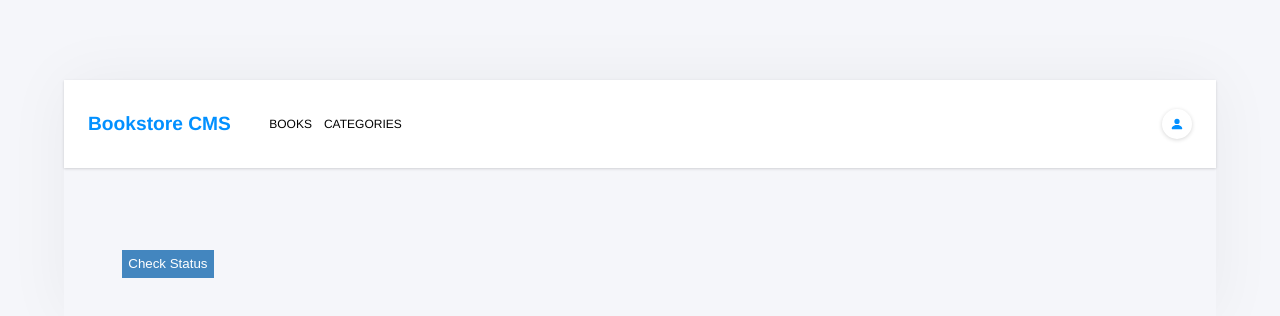
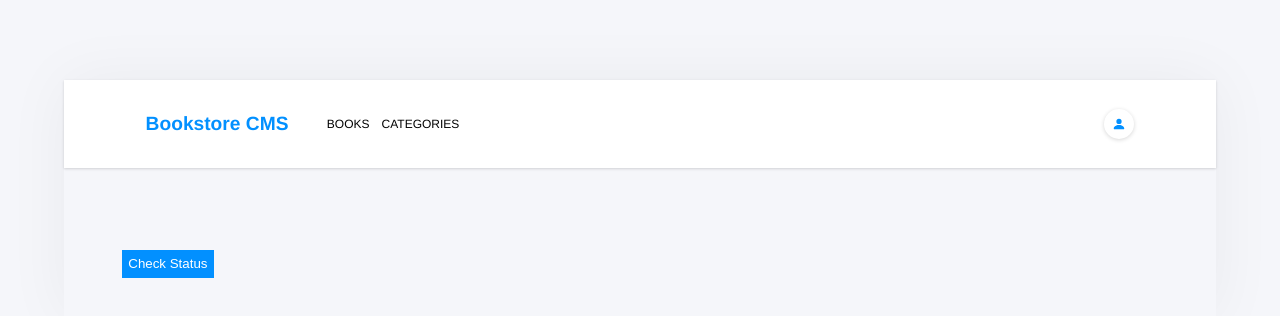
Before and after one commit to michaelamponsah/bookstore, a React (Create React App) app: page /categories in a window 1280 px wide. Shown: the top 316 px of the page. Built offline with nearby package versions, Linux system fonts and the light colour scheme.

Commit message:
Modify styling to fit desing
Use correct colors for styling

```diff
--- a/src/components/book/Book.module.css
+++ b/src/components/book/Book.module.css
@@ -11,7 +11,7 @@
 }
 
 .author-name {
-  color: #4386bf;
+  color: #0290ff;
   text-transform: capitalize;
   font-size: 0.9rem;
 }
@@ -21,7 +21,7 @@
 }
 
 .comments > button {
-  color: #4386bf;
+  color: #0290ff;
   border: none;
   background: none;
   font-size: 0.9rem;
--- a/src/components/navbar/Navbar.jsx
+++ b/src/components/navbar/Navbar.jsx
@@ -4,8 +4,8 @@ import { BsPersonFill } from 'react-icons/bs';
 import styles from './Navbar.module.css';
 
 const Navbar = () => (
-  <header>
-    <div className={`${styles['header--wrapper']}`}>
+  <header className={`${styles.header}`}>
+    <div className={`container ${styles['header--wrapper']}`}>
       <div className={`${styles['header--left']}`}>
         <span>Bookstore CMS</span>
         <nav>
--- a/src/components/navbar/Navbar.module.css
+++ b/src/components/navbar/Navbar.module.css
@@ -1,9 +1,13 @@
+.header {
+  background-color: #fff;
+  box-shadow: rgba(0, 0, 0, 0.1) 0 1px 3px 0, rgba(0, 0, 0, 0.06) 0 1px 2px 0;
+  width: 100%;
+}
+
 .header--wrapper {
   display: flex;
   justify-content: space-between;
   padding: 1.8em 1.5em;
-  background-color: #fff;
-  box-shadow: rgba(0, 0, 0, 0.1) 0 1px 3px 0, rgba(0, 0, 0, 0.06) 0 1px 2px 0;
 }
 
 .header--wrapper ul {
--- a/src/index.css
+++ b/src/index.css
@@ -25,7 +25,7 @@ button {
 }
 
 .btn-filled {
-  background-color: #4386bf;
+  background-color: #0290ff;
   color: #fff;
   padding: 0.5em;
   border: none;
```
